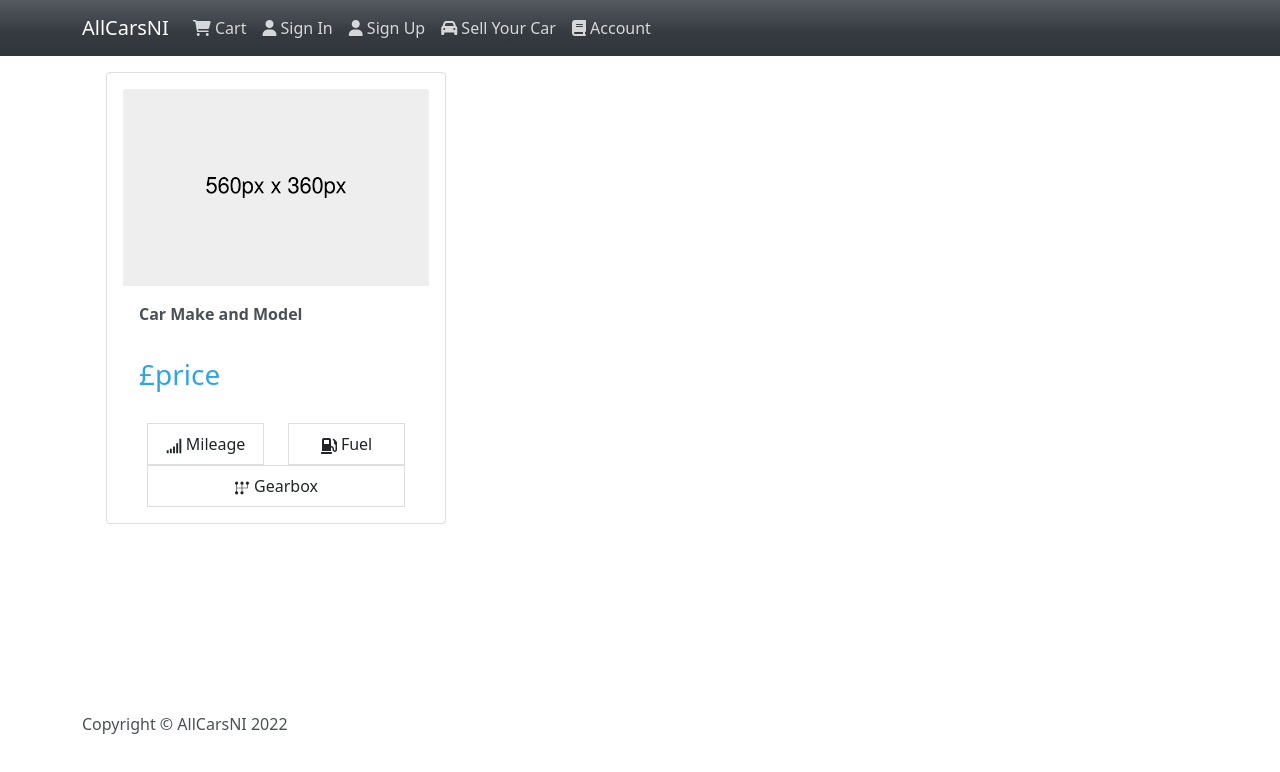
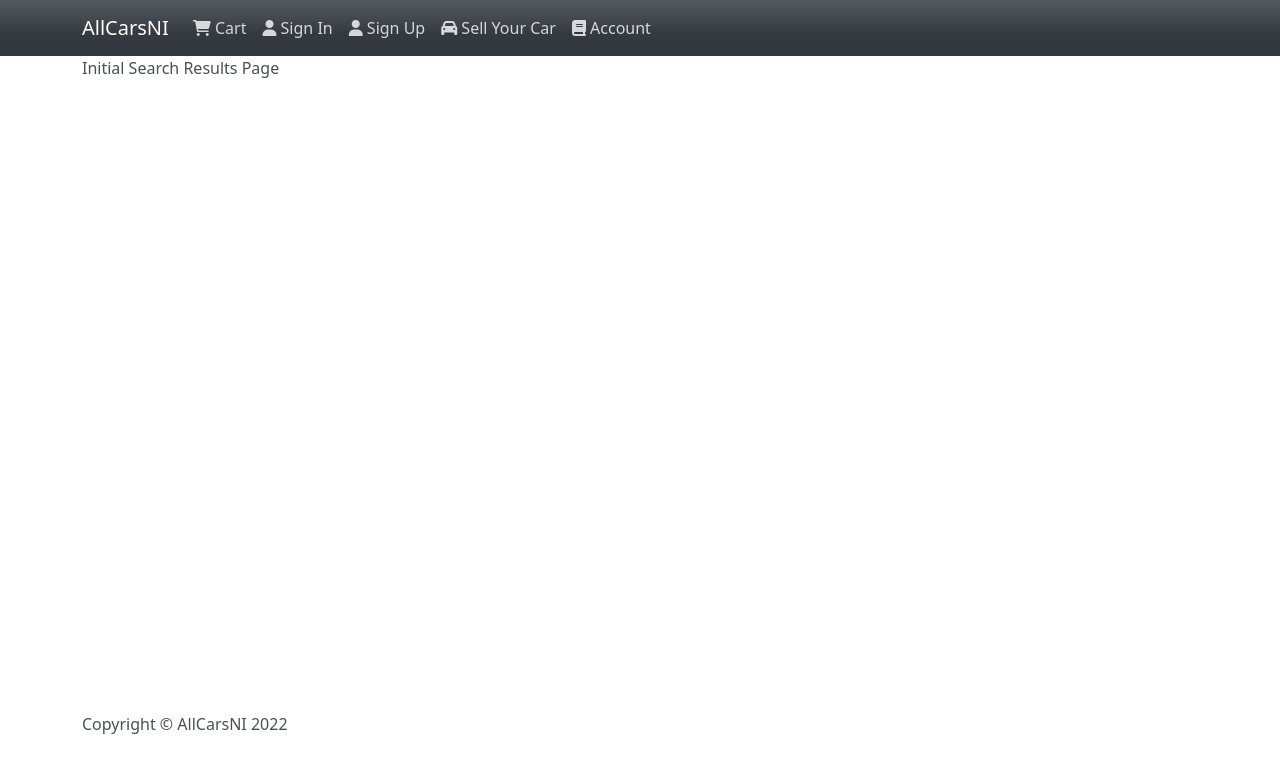
Before and after one commit to gdonnelly90/allcarsni, a React (Create React App) app in the folder client/: page /search in a window 1280 px wide. Shown: the top 772 px of the page. Built offline with nearby package versions, Linux system fonts and the light colour scheme.

Commit message:
SearchGrid Updates

```diff
--- a/client/src/App.js
+++ b/client/src/App.js
@@ -8,7 +8,8 @@ import Cart from './pages/Cart';
 import Car from './pages/Car';
 import CarCloseDetail from './pages/CarCloseDetail';
 import SellCar from './pages/SellCar';
-import Search from './pages/Search';
+// import Search from './pages/Search';
+import SearchGrid from './pages/SearchGrid';
 import Login from './pages/Login';
 import Register from './pages/Register';
 import MainAccount from './pages/account/MainAccount';
@@ -32,7 +33,7 @@ const App = () => {
             <Route path='car/:id' element={<Car />} exact />
             <Route path='search/cardetail' element={<CarCloseDetail />} exact />
             <Route path='/sellcar' element={<SellCar />} exact />
-            <Route path='/search' element={<Search />} exact />
+            <Route path='/search' element={<SearchGrid />} exact />
             <Route path='/account' element={<MainAccount />} exact />
             <Route path='/login' element={<Login />} exact />
             <Route path='/register' element={<Register />} exact />
--- a/client/src/pages/SearchGrid.js
+++ b/client/src/pages/SearchGrid.js
@@ -1,7 +1,15 @@
 import React from 'react';
+// import Header from './Header';
+// import Footer from './Footer';
 
 const SearchGrid = () => {
-  return <div></div>;
+  return (
+    <div>
+      {/* <Header /> */}
+      Initial Search Results Page
+      {/* <Footer /> */}
+    </div>
+  );
 };
 
 export default SearchGrid;
```
